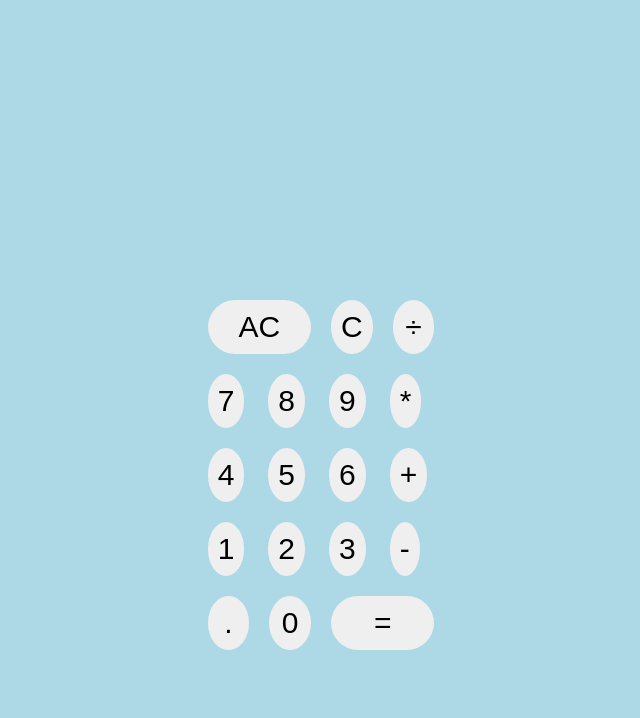
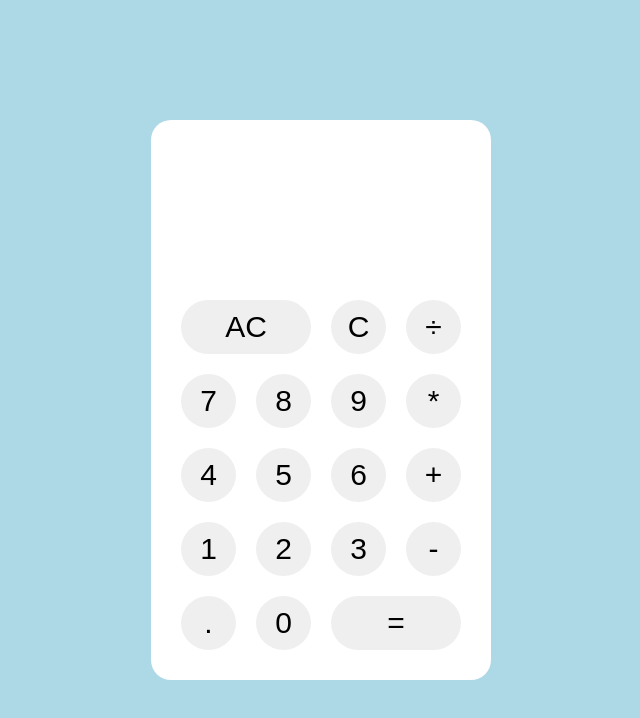
Before and after one commit to nauish/calculator, a plain HTML site: page index.html in a window 1280 px wide. Shown: the whole page, without its empty margins (319-959 px from the left). Drawn offline with Linux system fonts and the light colour scheme.

Commit message:
Add classes

```diff
--- a/index.html
+++ b/index.html
@@ -13,7 +13,7 @@
     />
   </head>
   <body>
-    <div class="calculator-grid">
+    <div class="calculator">
       <div class="output">
         <div class="previous-operant"></div>
         <div class="current-operant"></div>
@@ -23,19 +23,19 @@
         <button class="clear">C</button>
         <button class="operator">÷</button>
       </div>
-      <div class="second-row">
+      <div class="mid-row">
         <button class="number">7</button>
-        <button>8</button>
-        <button>9</button>
+        <button class="number">8</button>
+        <button class="number">9</button>
         <button class="operator">*</button>
       </div>
-      <div class="third-row">
+      <div class="mid-row">
         <button class="number">4</button>
         <button class="number">5</button>
         <button class="number">6</button>
         <button class="operator">+</button>
       </div>
-      <div class="fourth-row">
+      <div class="mid-row">
         <button class="number">1</button>
         <button class="number">2</button>
         <button class="number">3</button>
```
